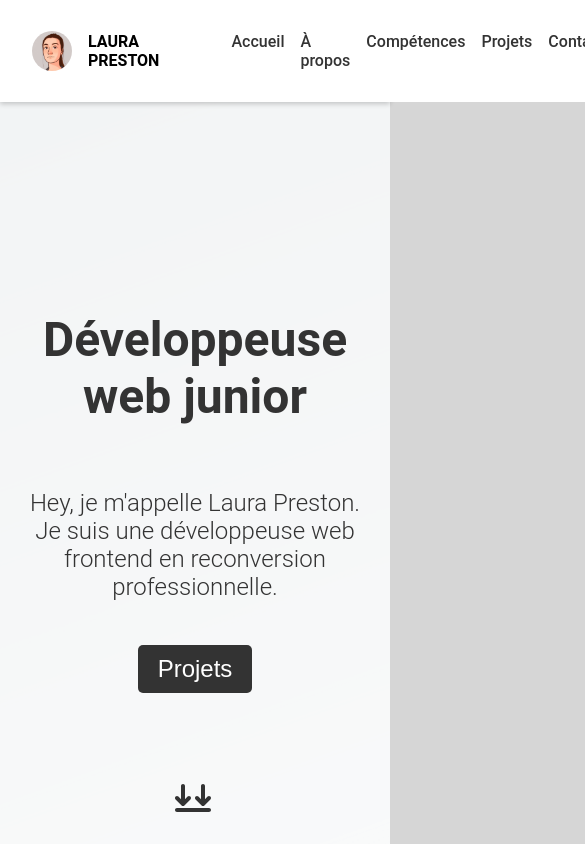
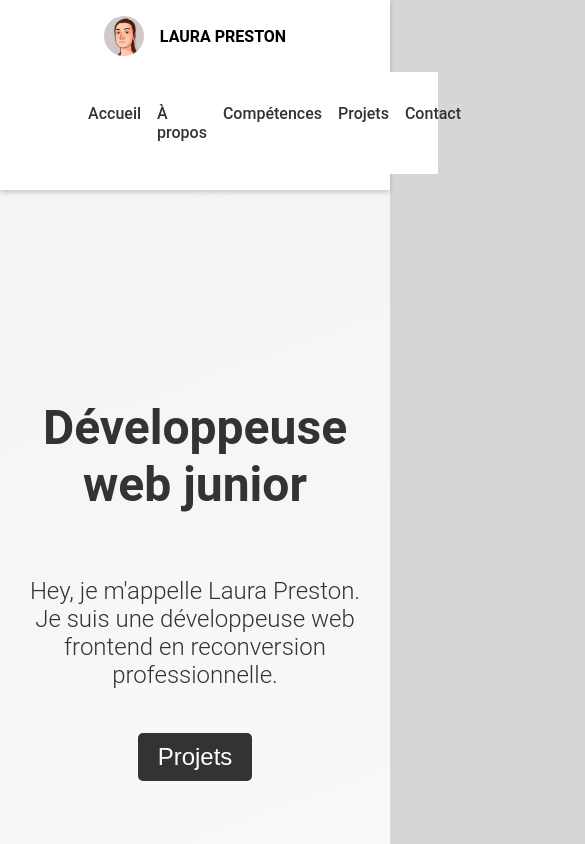
Before and after one commit to Kylauraine/portfoliov02, a React (Create React App) app in the folder portfolio/: page / in a window 390 px wide. Shown: the top 844 px of the page, 585 px wide, since content can reach past the window. Built offline with nearby package versions, Linux system fonts and the light colour scheme.

Commit message:
Ajustements SCSS

```diff
--- a/portfolio/src/Components/About/About.scss
+++ b/portfolio/src/Components/About/About.scss
@@ -22,6 +22,8 @@
 
     &__bold {
       font-weight: 600;
+      text-align: center;
+      width: 50%;
     }
   }
 
--- a/portfolio/src/Components/Header/Header.scss
+++ b/portfolio/src/Components/Header/Header.scss
@@ -29,3 +29,23 @@
     font-size: 1em;
   }
 }
+
+@media (max-width: 768px) {
+  .Header {
+    flex-direction: column;
+    align-items: flex-start;
+    padding: 1rem 1rem;
+
+    &__profile {
+      width: 100%;
+      justify-content: center;
+      margin-bottom: 1rem;
+    }
+
+    .Navbar {
+      width: 100%;
+      display: flex;
+      justify-content: left;
+    }
+  }
+}
--- a/portfolio/src/Components/Projects/Projects.scss
+++ b/portfolio/src/Components/Projects/Projects.scss
@@ -21,6 +21,7 @@
     font-size: 2rem;
     font-weight: 300;
     color: #333;
+    margin-top: 50px;
   }
 
   &__icon {
--- a/portfolio/src/Components/Skills/Skills.scss
+++ b/portfolio/src/Components/Skills/Skills.scss
@@ -63,3 +63,9 @@
     }
   }
 }
+
+@media (max-width: 768px) {
+  .skills__logo {
+    display: none;
+  }
+}
```
